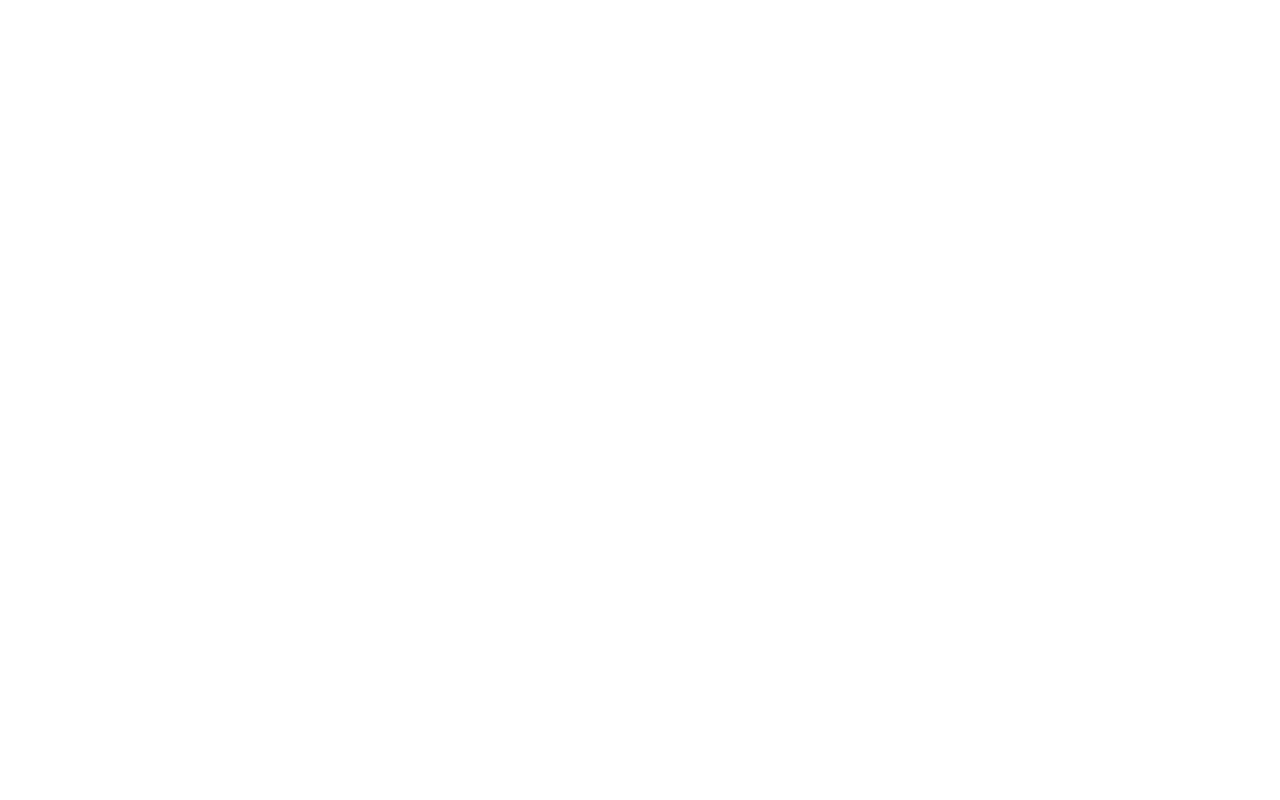
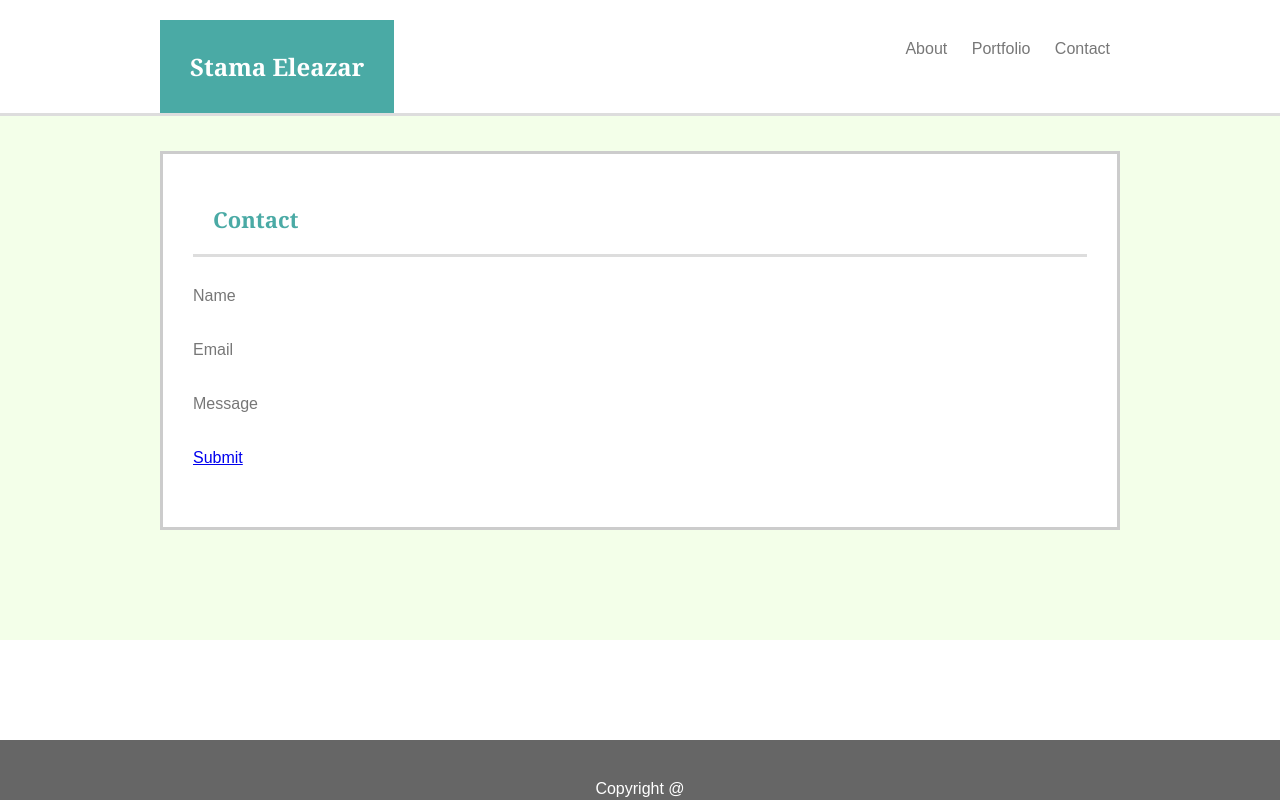
Before and after one commit to seleazar10/Basic-Portfolio, a plain HTML site: page contact.html in a window 1280 px wide. Drawn offline with Linux system fonts and the light colour scheme.

Commit message:
contact completed without entrace field

```diff
--- a/assets/css/style.css
+++ b/assets/css/style.css
@@ -48,12 +48,14 @@ body{
 }
 /*---------------------------flexbox element from web----------------------------*/
 
+/*
+.container {
+    min-height:100%;
+    position:relative;
+
+    */
 
 
-.container {
-   min-height:100%;
-   position:relative;
-}
 header {
    background:#fff;
    padding:10px;
@@ -144,6 +146,7 @@ h1{
 .first-sec{
     border-top-style: solid;
    border-top-color: #dddddd;
+   background-color: #f3ffe9;;
 
   /*----
 
@@ -168,6 +171,7 @@ h1{
     border: solid;
     border-color: #cccccc;
     margin-top: 25px;
+    margin-bottom: 50px;
 
 
 }
@@ -186,6 +190,10 @@ h1{
     margin: 30px;
 }
 
+.part-two{
+    padding-bottom: 30px;
+}
+
 
 .mypic{
     float: left;
@@ -198,3 +206,19 @@ h1{
     text-align: center;
     margin-top: 40px;
 }
+
+
+/*-----------------------Contact----------------------------*/
+
+.btn:link
+.btn:visited{
+
+    display: inline-block;
+    background-color: #4aaaa5;
+    color: #fff;
+    padding: 7px 17px;
+    text-decoration: none;
+
+}
+
+/*-----------------------Portfolio----------------------------*/
--- a/contact.html
+++ b/contact.html
@@ -0,0 +1,100 @@
+<!DOCTYPE html>
+<html lang="en">
+<head>
+
+
+  <link rel="stylesheet" type="text/css" href="assets/css/style.css">
+
+    <title>Stama Eleazar - Portfolio</title>
+
+</head>
+
+<body>
+
+
+<header>
+
+        <nav>
+            <div class="main_navig">
+
+                    <h1> Stama Eleazar </h1>
+
+
+                    <ul class="nav_options">
+
+                        <li><a href="index.html">About</a></li>
+                        <li><a href="portfolio.html">Portfolio</a></li>
+                        <li><a href="contact.html">Contact</a></li>
+
+                    </ul>
+
+            </div>
+
+
+        </nav>
+
+</header>
+
+
+<div class="clearfix"></div>
+
+
+
+<!---------------------------------------------------Section--------------------------------------------------------->
+
+<section class="first-sec">
+
+        <div class="sec-border">
+
+            <div class="part-one">
+
+                <p><strong>Contact</strong></p>
+
+            </div>
+
+            <div class="part-two">
+
+
+                <p>Name</p>
+                <br>
+                <br>
+                <p>Email</p>
+                <br>
+                <br>
+                <p>Message</p>
+                <br>
+                <br>
+
+                <a class="btn btnone" href="#">Submit</a>
+
+            </div>
+
+
+
+
+        </div>
+
+
+    </section>
+
+<!---------------------------------------------------Section--------------------------------------------------------->
+
+
+        <div class="clearfix"></div>
+
+
+
+<footer>
+
+        <div class="foot-note">
+            <p>Copyright @</p>
+        </div>
+
+</footer>
+
+
+
+
+</body>
+
+</html>
```
Also changed, not shown: index.html (+8 -4 lines), portfolio.html (+79 -0 lines), 1 other file.
